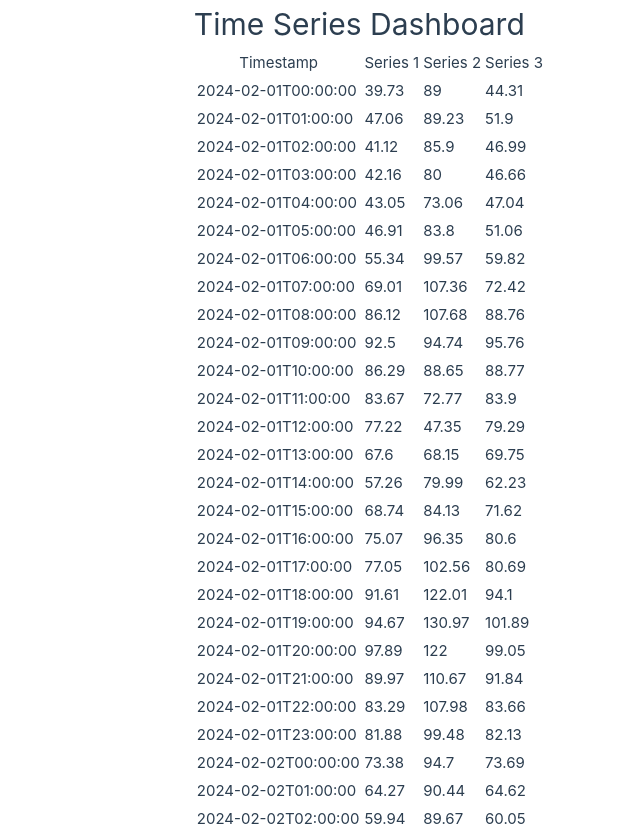
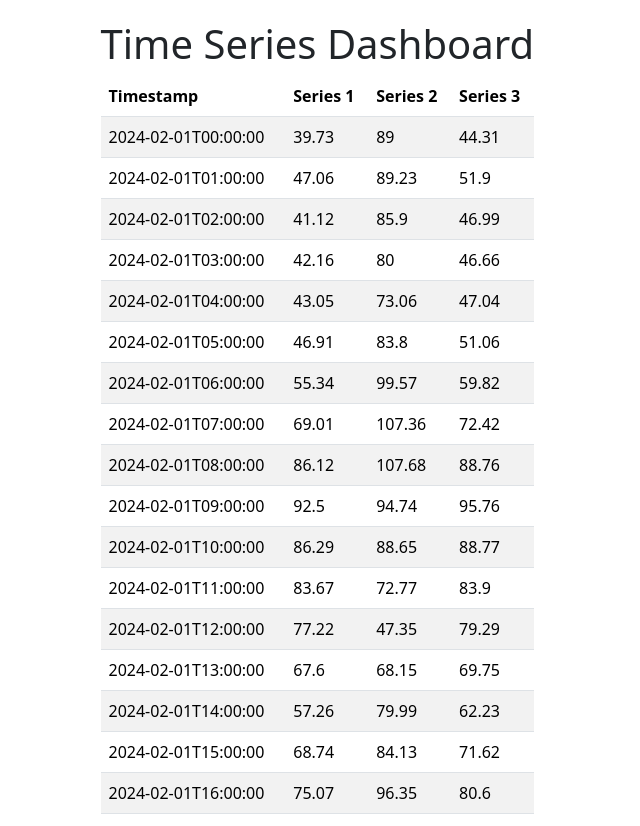
Before and after one commit to stellamarma/Assignment, a Vue app: page / in a window 1280 px wide. Shown: the top 826 px of the page, without its empty margins (94-734 px from the left). Built offline with nearby package versions, Linux system fonts and the light colour scheme; the HTML template or start-up script is replaced by a standard one.

Commit message:
Add style

```diff
--- a/src/assets/base.css
+++ b/src/assets/base.css
@@ -1,86 +1,29 @@
-/* color palette from <https://github.com/vuejs/theme> */
-:root {
-  --vt-c-white: #ffffff;
-  --vt-c-white-soft: #f8f8f8;
-  --vt-c-white-mute: #f2f2f2;
-
-  --vt-c-black: #181818;
-  --vt-c-black-soft: #222222;
-  --vt-c-black-mute: #282828;
-
-  --vt-c-indigo: #2c3e50;
-
-  --vt-c-divider-light-1: rgba(60, 60, 60, 0.29);
-  --vt-c-divider-light-2: rgba(60, 60, 60, 0.12);
-  --vt-c-divider-dark-1: rgba(84, 84, 84, 0.65);
-  --vt-c-divider-dark-2: rgba(84, 84, 84, 0.48);
-
-  --vt-c-text-light-1: var(--vt-c-indigo);
-  --vt-c-text-light-2: rgba(60, 60, 60, 0.66);
-  --vt-c-text-dark-1: var(--vt-c-white);
-  --vt-c-text-dark-2: rgba(235, 235, 235, 0.64);
+body {
+  font-family: Arial, sans-serif;
+  background-color: #f8f9fa;
+  color: #333;
+  margin: 0;
+  padding: 0;
 }
-
-/* semantic color variables for this project */
-:root {
-  --color-background: var(--vt-c-white);
-  --color-background-soft: var(--vt-c-white-soft);
-  --color-background-mute: var(--vt-c-white-mute);
-
-  --color-border: var(--vt-c-divider-light-2);
-  --color-border-hover: var(--vt-c-divider-light-1);
-
-  --color-heading: var(--vt-c-text-light-1);
-  --color-text: var(--vt-c-text-light-1);
-
-  --section-gap: 160px;
+.container {
+  max-width: 800px;
+  margin: auto;
+  padding: 20px;
 }
-
-@media (prefers-color-scheme: dark) {
-  :root {
-    --color-background: var(--vt-c-black);
-    --color-background-soft: var(--vt-c-black-soft);
-    --color-background-mute: var(--vt-c-black-mute);
-
-    --color-border: var(--vt-c-divider-dark-2);
-    --color-border-hover: var(--vt-c-divider-dark-1);
-
-    --color-heading: var(--vt-c-text-dark-1);
-    --color-text: var(--vt-c-text-dark-2);
+.card {
+  background: white;
+  padding: 15px;
+  border-radius: 10px;
+  box-shadow: 0px 4px 10px rgba(0, 0, 0, 0.1);
+  margin-top: 20px;
+}
+@media (max-width: 768px) {
+  .container {
+    width: 100%;
+    padding: 10px;
+  }
+  .date-picker {
+    flex-direction: column;
+    gap: 5px;
   }
 }
-
-*,
-*::before,
-*::after {
-  box-sizing: border-box;
-  margin: 0;
-  font-weight: normal;
-}
-
-body {
-  min-height: 100vh;
-  color: var(--color-text);
-  background: var(--color-background);
-  transition:
-    color 0.5s,
-    background-color 0.5s;
-  line-height: 1.6;
-  font-family:
-    Inter,
-    -apple-system,
-    BlinkMacSystemFont,
-    'Segoe UI',
-    Roboto,
-    Oxygen,
-    Ubuntu,
-    Cantarell,
-    'Fira Sans',
-    'Droid Sans',
-    'Helvetica Neue',
-    sans-serif;
-  font-size: 15px;
-  text-rendering: optimizeLegibility;
-  -webkit-font-smoothing: antialiased;
-  -moz-osx-font-smoothing: grayscale;
-}
--- a/src/main.ts
+++ b/src/main.ts
@@ -2,5 +2,7 @@ import './assets/main.css'
 
 import { createApp } from 'vue'
 import App from './App.vue'
+import "bootstrap/dist/css/bootstrap.min.css";
+
 
 createApp(App).mount('#app')
```
Also changed, not shown: src/components/CheckboxFilter.vue (+42 -0 lines), src/components/DateRangerPicker.vue (added, +31 -0 lines), src/components/DateRangePicker.vue (deleted).
